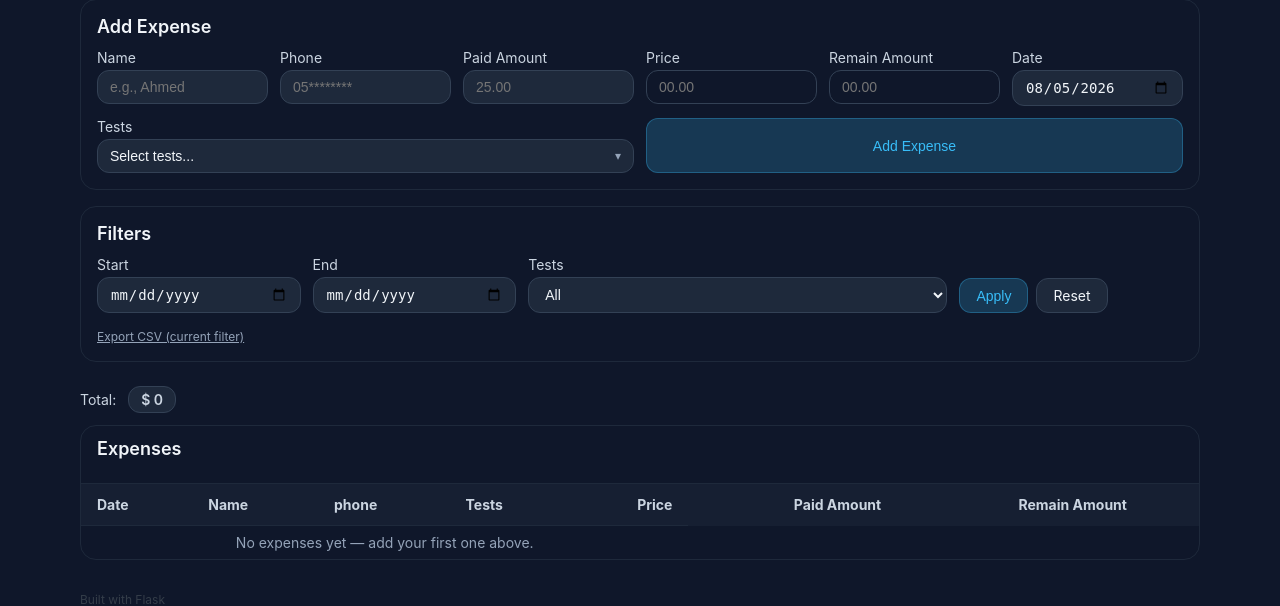
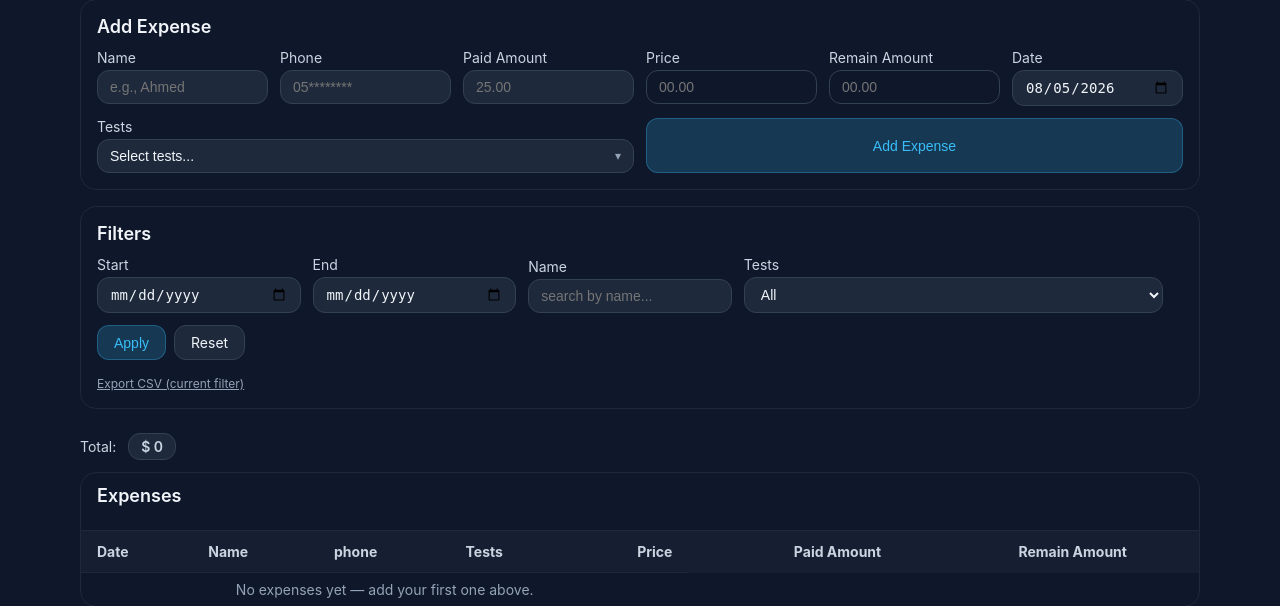
Before and after one commit to MahmoudAlQataa/Simple-POS-System, a Flask app: page / in a window 1280 px wide. Shown: the part 197-803 px from the top of the page. Run offline with Flask 3, Linux system fonts and the light colour scheme.

Commit message:
Edit: filter section & Add: edit button

```diff
--- a/app.py
+++ b/app.py
@@ -2,6 +2,9 @@ from flask import Flask, render_template, request, url_for, make_response, flash
 from flask_sqlalchemy import SQLAlchemy
 from datetime import date, datetime
 import socket
+import csv
+import io
+
 
 # intialaising the flask app
 app = Flask(__name__)
@@ -61,6 +64,7 @@ def index():
     # parse the start and end dates
     start_date = parse_date_or_none(start_str)
     end_date = parse_date_or_none(end_str)
+    search_name = (request.args.get("search_name") or "").strip()  # search by name
     #
     if start_date and end_date and end_date < start_date:
         flash("End date can't be earlier than start date", "error")
@@ -75,7 +79,11 @@ def index():
         q = q.filter(Expense.date <= end_date)
 
     if selected_category:
-        q = q.filter(Expense.category == selected_category)
+        q = q.filter(Expense.category.contains(selected_category))
+
+    if search_name: # Name search (case-insensitive and partial)
+        q = q.filter(Expense.name.ilike(f"%{search_name}%"))
+
 
     # pulling the data from the db
     expenses = q.order_by(Expense.date.desc(), Expense.id.desc()).all()
@@ -90,6 +98,7 @@ def index():
         start_str=start_str,
         end_str=end_str,
         selected_category=selected_category,
+        search_name=search_name,
         ) # sending the data to the front-end
 
 
@@ -156,6 +165,30 @@ def delete(expense_id):
     flash("Expense deleted", "success") # Flash a success massage
     return redirect(url_for("index")) # Redirect back to the index page
 
+@app.route("/edit/<int:id>", methods=["POST"])
+def edit_expense(id):
+    expense = Expense.query.get_or_404(id)
+
+    # Only editable fields
+    name = (request.form.get("name") or "").strip()
+    phone = (request.form.get("phone") or "").strip()
+    paid_amount_str = (request.form.get("paid_amount") or "0").strip()
+
+    try:
+        paid_amount = float(paid_amount_str)
+    except ValueError:
+        paid_amount = 0.0
+
+    # The `price` is fixed and immutable, while `remain_amount` is always calculated server-side.
+    expense.name = name
+    expense.phone = phone
+    expense.paid_amount = paid_amount
+    expense.remain_amount = paid_amount - expense.price # Server account, not from the form
+
+    db.session.commit()
+
+    return redirect(url_for("index"))
+
 # settings route - add a new test (name + price)
 @app.route("/settings", methods=["GET"])
 def settings():
@@ -199,11 +232,10 @@ def delete_test(test_id):
 # export route
 @app.route("/export.csv")
 def export_csv():
-    # read the start and end date from the front-end query parameters
     start_str = (request.args.get("start") or "").strip()
     end_str = (request.args.get("end") or "").strip()
-    selected_category = (request.args.get("category") or "" ).strip()
-    # parse the start and end dates
+    selected_category = (request.args.get("category") or "").strip()
+
     start_date = parse_date_or_none(start_str)
     end_date = parse_date_or_none(end_str)
 
@@ -213,16 +245,29 @@ def export_csv():
         q = q.filter(Expense.date >= start_date)
     if end_date:
         q = q.filter(Expense.date <= end_date)
-
     if selected_category:
         q = q.filter(Expense.category == selected_category)
 
-    expenses = q.order_by(Expense.date.desc(), Expense.id.desc()).all() # pulling the data from the db
-    lines = ["date, name, phone, category, price, paid_amount, remain_amount"] # header line
+    expenses = q.order_by(Expense.date.desc(), Expense.id.desc()).all()
 
-    for e in expenses:
-        lines.append(f"{e.date.isoformat()}, {e.name}, {e.phone}, {e.category}, {e.price:.2f}, {e.paid_amount:.2f}, {e.remain_amount:.2f}")
-    csv_data = "\n".join(lines)
+    # We use StringIO + csv.writer instead of building the string manually.
+    output = io.StringIO()
+    writer = csv.writer(output)
+
+    writer.writerow(["date", "name", "phone", "category", "price", "paid_amount", "remain_amount"]) # header row
+
+    for e in expenses: # data rows
+        writer.writerow([
+            e.date.isoformat(),
+            e.name,
+            e.phone,
+            e.category,         # csv.writer automatically adds quotes if there are commas.
+            f"{e.price:.2f}",
+            f"{e.paid_amount:.2f}",
+            f"{e.remain_amount:.2f}",
+        ])
+
+    csv_data = output.getvalue()
 
     fname_start = start_str or "all"
     fname_end = end_str or "all"
@@ -231,8 +276,8 @@ def export_csv():
     return Response(
         csv_data,
         headers={
-            "Content-Type" : "text/csv",
-            "Content-Disposition" : f"attachment; filename={filename}",
+            "Content-Type": "text/csv",
+            "Content-Disposition": f"attachment; filename={filename}",
         }
     )
 
--- a/static/js/main.js
+++ b/static/js/main.js
@@ -75,3 +75,31 @@ document.addEventListener("DOMContentLoaded", function () {
   }
 
 });
+
+
+function openEditModal(id, name, phone, paidAmount) {
+  const modal = document.getElementById("editModal");
+  const form = document.getElementById("editForm");
+
+  // نعبي الفورم بالبيانات الحالية
+  document.getElementById("edit_name").value = name;
+  document.getElementById("edit_phone").value = phone;
+  document.getElementById("edit_paid_amount").value = paidAmount;
+
+  // نحدد وين رح يترسل الفورم (id الصف المحدد)
+  form.action = `/edit/${id}`;
+
+  modal.style.display = "flex";
+}
+
+function closeEditModal() {
+  document.getElementById("editModal").style.display = "none";
+}
+
+// اختياري: تسكير الـ modal لو ضغط برا الصندوق
+document.addEventListener("click", function (e) {
+  const modal = document.getElementById("editModal");
+  if (e.target === modal) {
+    closeEditModal();
+  }
+});
--- a/templates/index.html
+++ b/templates/index.html
@@ -94,13 +94,21 @@
         <span class="field-label">End</span>
         <input name="end" value="{{ end_str or '' }}" type="date" class="input" />
       </label>
+
+      <!-- search by name -->
+      <label class="field">
+        <span class="field-label">Name</span>
+        <input name="search_name" value="{{ search_name or '' }}" type="text" class="input"
+          placeholder="search by name..." />
+      </label>
+
       <label class="field field-wide">
         <span class="field-label">Tests</span>
         <select name="category" class="input">
           <option value="">All</option>
 
-          {% for c in categories %} <!-- pulling the category -->
-          <option value="{{ c.name }}" {% if selected_category in c.name %} selected {% endif %}>{{ c.name }}</option>
+          {% for c in categories %}
+          <option value="{{ c.name }}" {% if selected_category==c.name %} selected {% endif %}>{{ c.name }}</option>
           {% endfor %}
 
         </select>
@@ -116,13 +124,6 @@
     </form>
 
 
-    <!-- Total -->
-    <!-- <div class="total-line">
-        <span class="mr-2">Total:</span>
-        <span class="total-badge">
-          ${{ '%2.f'|format(total or 0) }}
-        </span>
-      </div> -->
 
     <!-- Export link -->
     <div class="export-line">
@@ -131,6 +132,14 @@
         Export CSV (current filter)
       </a>
     </div>
+
+    <!-- Total -->
+    <!-- <div class="total-line">
+      <span class="mr-2">Total:</span>
+      <span class="total-badge">
+        ${{ '%2.f'|format(total or 0) }}
+      </span>
+    </div> -->
 
   </section>
 
@@ -183,7 +192,14 @@
           <td class="text-right">${{ '%.2f'|format(e.remain_amount) }}</td>
           <td class="text-right">
 
+            <!-- 🆕 زر Edit -->
+            <button type="button" class="btn btn-edit"
+              onclick="openEditModal({{ e.id }}, '{{ e.name|e }}', '{{ e.phone|e }}', {{ e.paid_amount }})">
+              Edit
+            </button>
+          </td>
 
+          <td class="text-right">
             <form action="{{ url_for('delete', expense_id=e.id) }}" method="POST"
               onsubmit="return confirm('Are you sure you want to delete?')">
               <button class="btn btn-danger btn-sm">
@@ -207,6 +223,35 @@
 
       </tbody>
     </table>
+
+    <!-- 🆕 Modal التعديل -->
+    <div id="editModal" class="modal-overlay" style="display:none;">
+      <div class="modal-box">
+        <h3>Edit</h3>
+        <form id="editForm" method="post" action="">
+          <label class="field">
+            <span class="field-label">Name</span>
+            <input type="text" name="name" id="edit_name" class="input" required />
+          </label>
+
+          <label class="field">
+            <span class="field-label">Phone</span>
+            <input type="text" name="phone" id="edit_phone" class="input" />
+          </label>
+
+          <label class="field">
+            <span class="field-label">Paid Amount</span>
+            <input type="number" step="0.01" name="paid_amount" id="edit_paid_amount" class="input" required />
+          </label>
+
+          <div class="modal-actions">
+            <button type="submit" class="btn btn-primary">Save</button>
+            <button type="button" class="btn btn-secondary" onclick="closeEditModal()">Cancel</button>
+          </div>
+        </form>
+      </div>
+    </div>
+
   </div>
 </section>
 
```
Also changed, not shown: static/css/style.css (+28 -0 lines).
